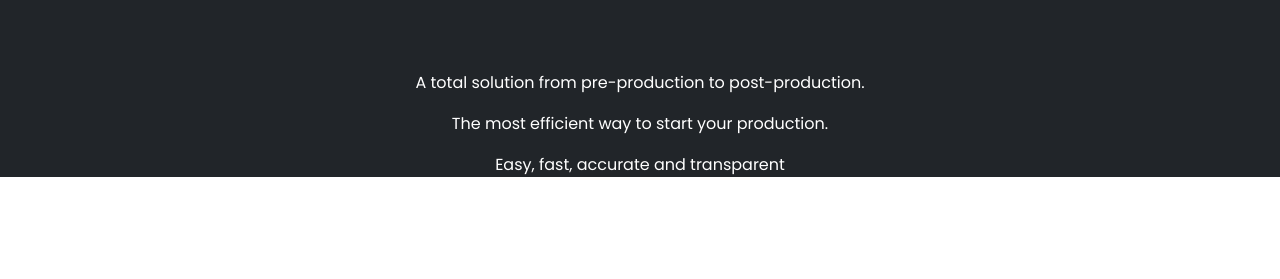
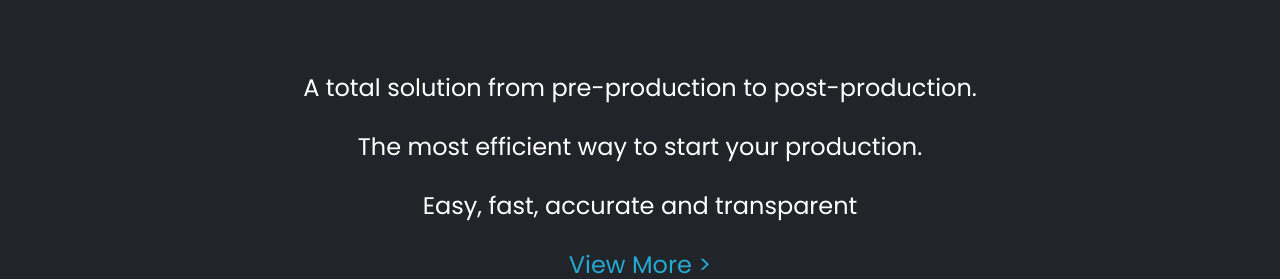
Before and after one commit to jaeminche/produce-o-matic-frontend, a React (Create React App) app: page / in a window 1280 px wide. Shown: the part 810-1089 px from the top of the page. Before the commit the page ends 987 px from the top, so only its background shows below. Built offline with nearby package versions, Linux system fonts and the light colour scheme.

Commit message:
feat: add 'view more >' to IntroText

```diff
--- a/src/components/common/IntroText.js
+++ b/src/components/common/IntroText.js
@@ -1,4 +1,5 @@
 import React, { useRef, useEffect, useCallback } from 'react';
+import { Link } from 'react-router-dom';
 import styled from 'styled-components/macro';
 import palette from '../../lib/styles/palette';
 import Responsive from '../common/Responsive';
@@ -13,13 +14,25 @@
   text-align: center;
   margin-top: 80px;
   margin-bottom: 80px;
+  font-size: 24px;
+
+  .viewmore {
+    color: rgba(37, 168, 209, 1);
+  }
 `;
 
 const IntroText = ({ text }) => {
   console.log('text', text);
   return (
     <IntroTextBlock>
-      <Wrapper>{ReactHtmlParser(text)}</Wrapper>
+      <Wrapper>
+        <>
+          {ReactHtmlParser(text)}
+          <Link to="/" className="viewmore">
+            View More >
+          </Link>
+        </>
+      </Wrapper>
     </IntroTextBlock>
   );
 };
```
